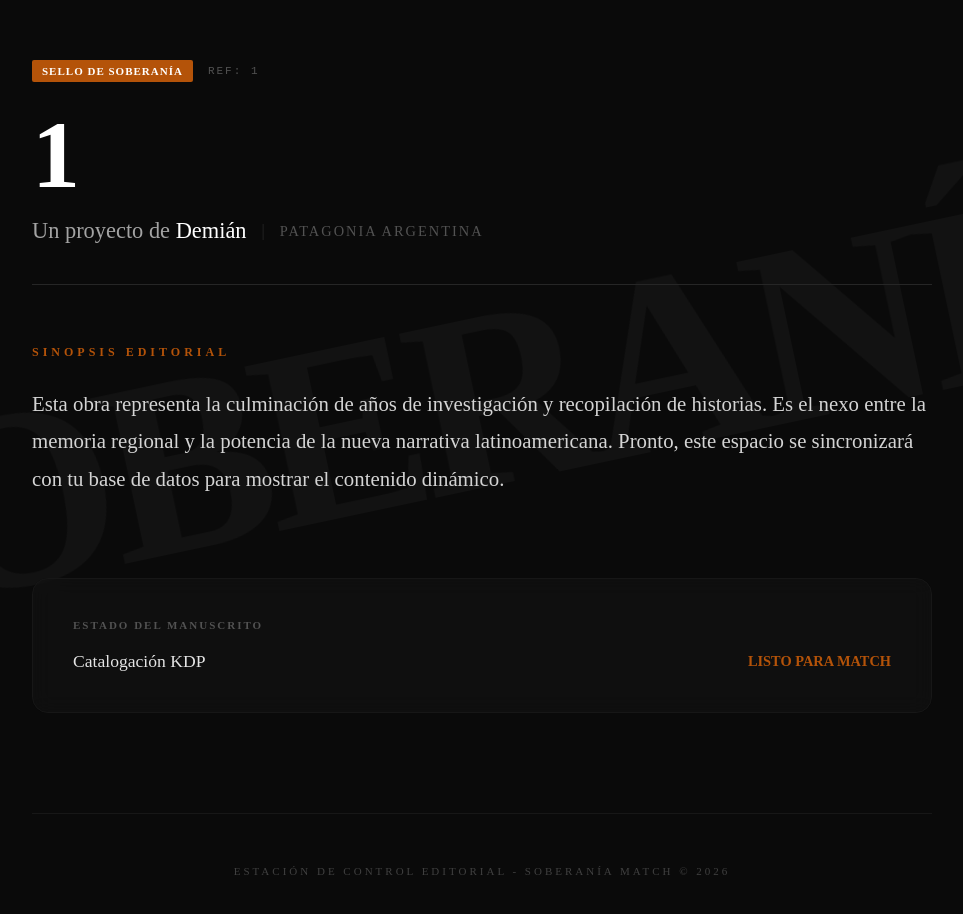
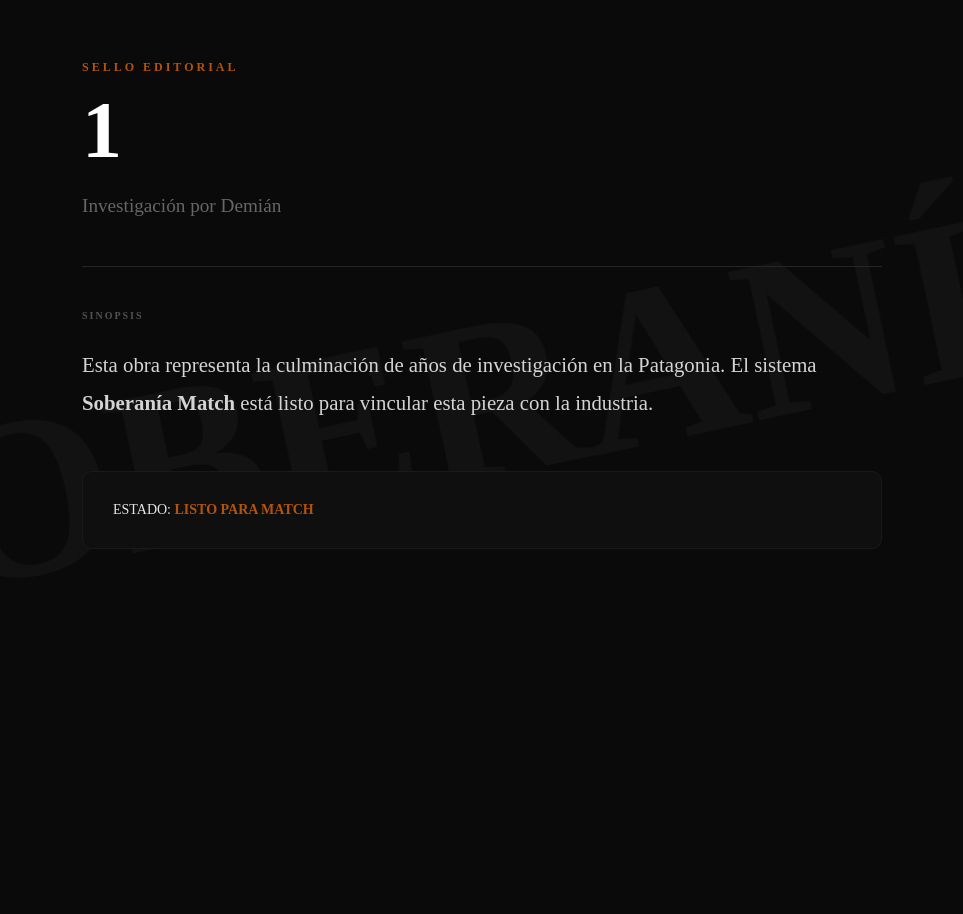
Before and after one commit to edicionesdemiantestino-maker/soberania-match, a Next.js app: page /obra/1 in a window 1280 px wide. Shown: the top 914 px of the page, without its empty margins (158-1121 px from the left). Built offline with nearby package versions, Linux system fonts and the light colour scheme.

Commit message:
Update page.tsx

```diff
--- a/app/obra/[slug]/page.tsx
+++ b/app/obra/[slug]/page.tsx
@@ -1,7 +1,5 @@
-import React from 'react';
-
 export default function Page({ params }: { params: { slug: string } }) {
-  const obraId = params.slug.toUpperCase();
+  const nombreObra = params.slug.toUpperCase();
 
   return (
     <div style={{
@@ -10,110 +8,47 @@ export default function Page({ params }: { params: { slug: string } }) {
       minHeight: '100vh',
       padding: '60px 20px',
       fontFamily: 'serif',
-      position: 'relative',
-      overflow: 'hidden'
+      position: 'relative'
     }}>
 
-      {/* MARCA DE AGUA GIGANTE DE FONDO */}
+      {/* MARCA DE AGUA */}
       <div style={{
         position: 'fixed',
         top: '50%',
         left: '50%',
         transform: 'translate(-50%, -50%) rotate(-12deg)',
-        fontSize: '20vw',
+        fontSize: '18vw',
         fontWeight: '900',
         color: 'white',
         opacity: '0.03',
         pointerEvents: 'none',
-        whiteSpace: 'nowrap',
-        zIndex: 0,
-        letterSpacing: '-0.05em'
+        zIndex: 0
       }}>
         SOBERANÍA
       </div>
 
-      <main style={{ maxWidth: '900px', margin: '0 auto', position: 'relative', zIndex: 1 }}>
-
-        {/* CABECERA */}
-        <header style={{ borderBottom: '1px solid #262626', paddingBottom: '40px', marginBottom: '50px' }}>
-          <div style={{ display: 'flex', alignItems: 'center', gap: '15px', marginBottom: '25px' }}>
-            <span style={{
-              backgroundColor: '#b45309',
-              color: 'white',
-              fontSize: '11px',
-              padding: '5px 10px',
-              fontWeight: 'bold',
-              borderRadius: '2px',
-              textTransform: 'uppercase',
-              letterSpacing: '1px'
-            }}>
-              Sello de Soberanía
-            </span>
-            <span style={{ color: '#525252', fontSize: '11px', fontFamily: 'monospace', letterSpacing: '2px' }}>
-              REF: {obraId}
-            </span>
-          </div>
-
-          <h1 style={{
-            fontSize: 'clamp(3rem, 8vw, 6rem)',
-            margin: '0 0 15px 0',
-            color: 'white',
-            fontWeight: 'bold',
-            letterSpacing: '-2px',
-            lineHeight: '1'
-          }}>
-            {obraId}
+      <main style={{ maxWidth: '800px', margin: '0 auto', position: 'relative', zIndex: 1 }}>
+        <header style={{ borderBottom: '1px solid #262626', paddingBottom: '30px', marginBottom: '40px' }}>
+          <p style={{ color: '#b45309', fontSize: '12px', fontWeight: 'bold', letterSpacing: '3px', margin: '0 0 10px 0' }}>
+            SELLO EDITORIAL
+          </p>
+          <h1 style={{ fontSize: '5rem', margin: '0', color: 'white', fontWeight: 'bold', letterSpacing: '-3px' }}>
+            {nombreObra}
           </h1>
-
-          <div style={{ display: 'flex', gap: '15px', alignItems: 'center' }}>
-            <p style={{ fontSize: '1.4rem', color: '#a3a3a3', margin: 0, fontWeight: '300' }}>
-              Un proyecto de <strong style={{ color: 'white', fontWeight: '500' }}>Demián</strong>
-            </p>
-            <span style={{ color: '#262626' }}>|</span>
-            <p style={{ fontSize: '0.9rem', color: '#525252', textTransform: 'uppercase', letterSpacing: '2px', margin: 0 }}>
-              Patagonia Argentina
-            </p>
-          </div>
+          <p style={{ fontSize: '1.2rem', color: '#666' }}>Investigación por Demián</p>
         </header>
 
-        {/* CONTENIDO */}
-        <div style={{ display: 'grid', gridTemplateColumns: '1fr', gap: '40px' }}>
+        <section style={{ lineHeight: '1.8', fontSize: '1.3rem', color: '#d4d4d4' }}>
+          <h2 style={{ fontSize: '10px', color: '#525252', letterSpacing: '2px', textTransform: 'uppercase' }}>Sinopsis</h2>
+          <p>
+            Esta obra representa la culminación de años de investigación en la Patagonia.
+            El sistema <strong>Soberanía Match</strong> está listo para vincular esta pieza con la industria.
+          </p>
+        </section>
 
-          <section>
-            <h2 style={{ fontSize: '12px', color: '#b45309', textTransform: 'uppercase', letterSpacing: '4px', marginBottom: '25px', fontWeight: 'bold' }}>
-              Sinopsis Editorial
-            </h2>
-            <p style={{ fontSize: '1.3rem', color: '#d4d4d4', lineHeight: '1.8', fontWeight: '300' }}>
-              Esta obra representa la culminación de años de investigación y recopilación de historias.
-              Es el nexo entre la memoria regional y la potencia de la nueva narrativa latinoamericana.
-              Pronto, este espacio se sincronizará con tu base de datos para mostrar el contenido dinámico.
-            </p>
-          </section>
-
-          <section style={{
-            marginTop: '20px',
-            padding: '40px',
-            borderRadius: '16px',
-            border: '1px solid #171717',
-            backgroundColor: 'rgba(23, 23, 23, 0.4)',
-            backdropFilter: 'blur(10px)'
-          }}>
-            <h3 style={{ fontSize: '11px', color: '#525252', textTransform: 'uppercase', letterSpacing: '2px', marginTop: 0, marginBottom: '20px' }}>
-              Estado del Manuscrito
-            </h3>
-            <div style={{ display: 'flex', justifyContent: 'space-between', alignItems: 'center' }}>
-              <span style={{ fontSize: '1.1rem', color: '#e5e5e5' }}>Catalogación KDP</span>
-              <span style={{ color: '#b45309', fontWeight: 'bold', fontSize: '0.9rem' }}>LISTO PARA MATCH</span>
-            </div>
-          </section>
-
+        <div style={{ marginTop: '50px', padding: '30px', border: '1px solid #1a1a1a', borderRadius: '10px', backgroundColor: '#0f0f0f' }}>
+          <p style={{ margin: 0, fontSize: '14px' }}>ESTADO: <span style={{ color: '#b45309', fontWeight: 'bold' }}>LISTO PARA MATCH</span></p>
         </div>
-
-        <footer style={{ marginTop: '100px', textAlign: 'center', borderTop: '1px solid #171717', paddingTop: '40px' }}>
-          <p style={{ fontSize: '11px', color: '#404040', textTransform: 'uppercase', letterSpacing: '3px' }}>
-            Estación de Control Editorial - Soberanía Match © 2026
-          </p>
-        </footer>
       </main>
     </div>
   );
```
